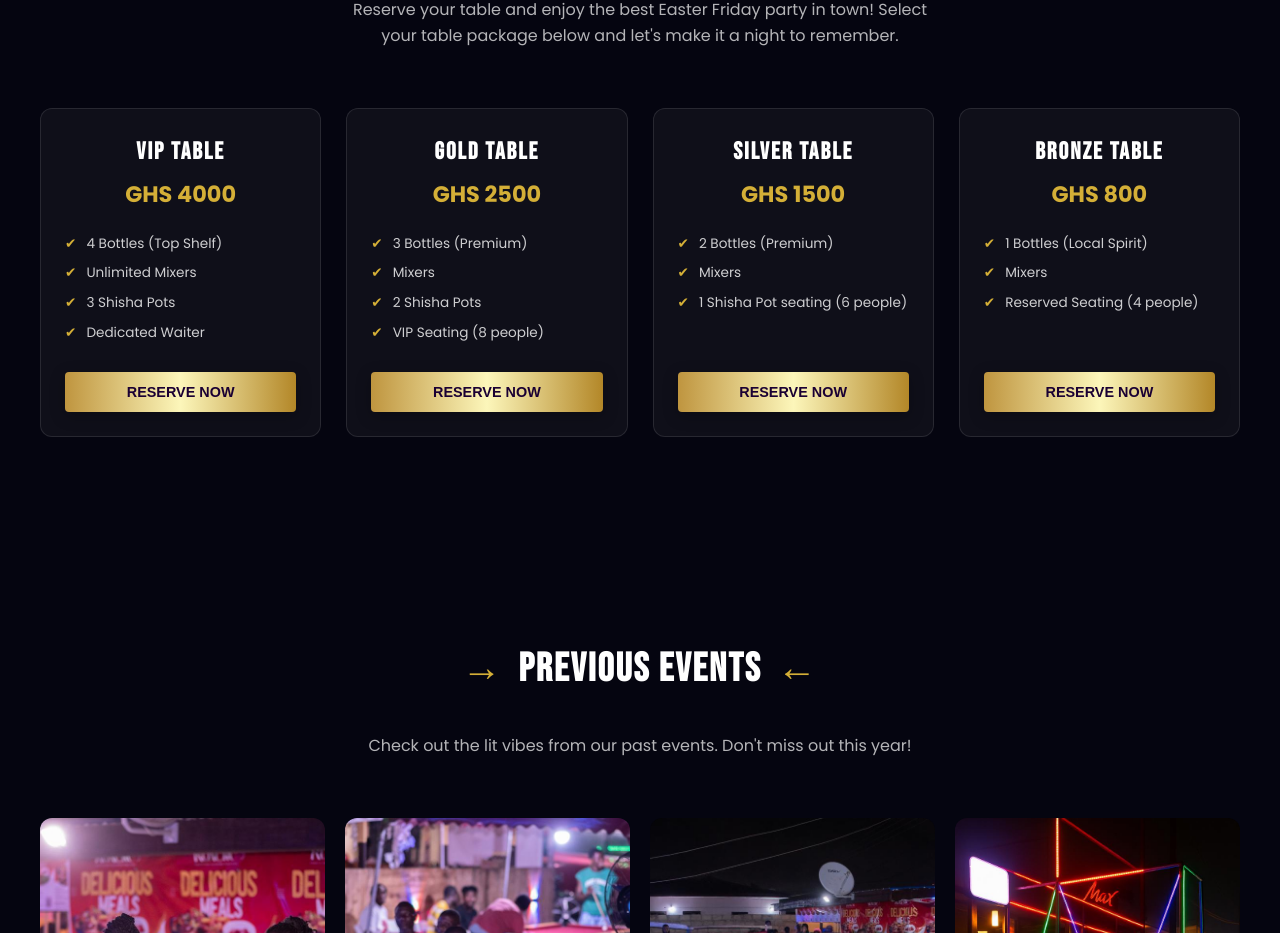
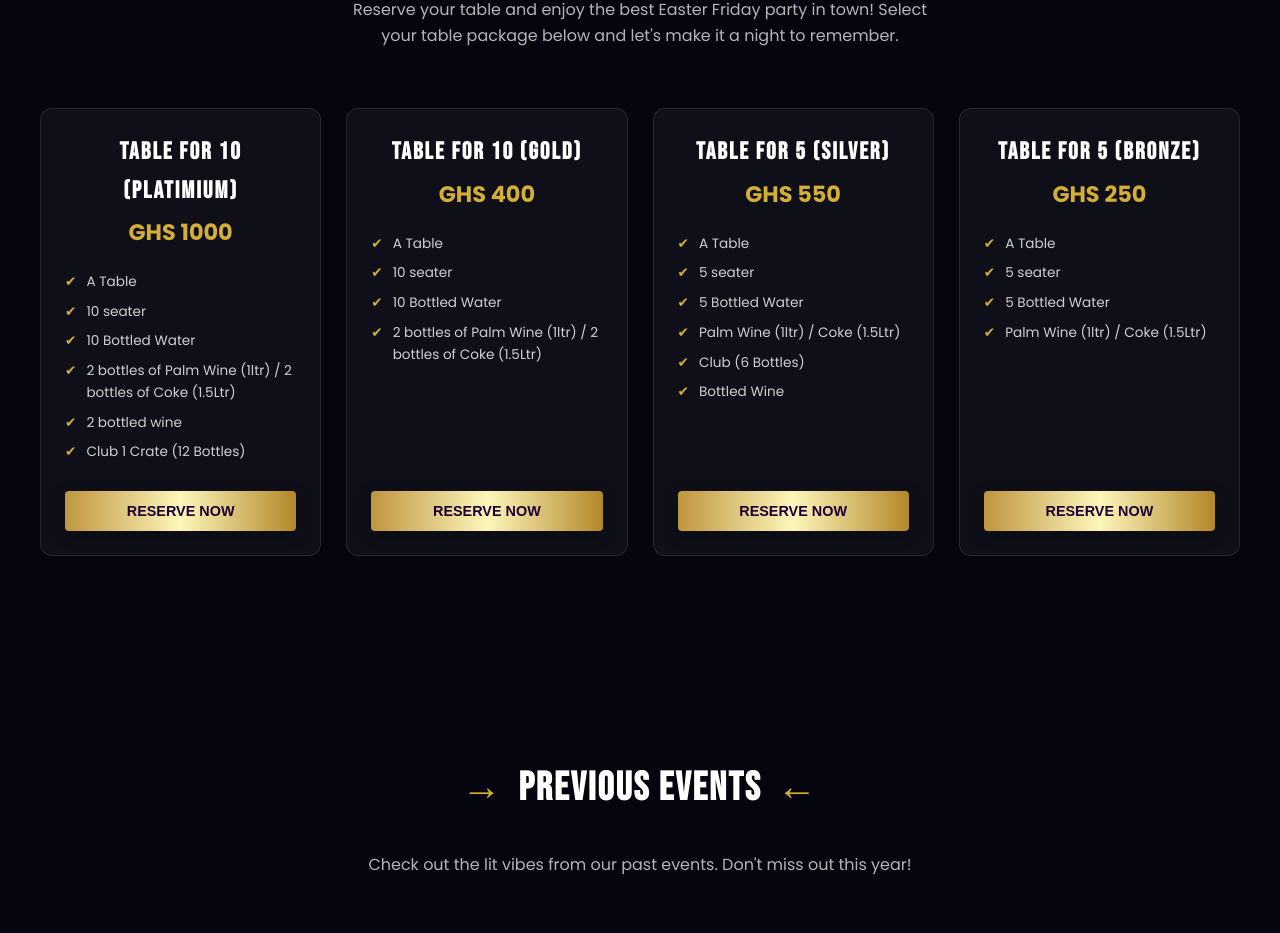
Before and after one commit to SIRDES/roxette-party, a React (Vite) app: page / in a window 1280 px wide. Shown: the part 1649-2582 px from the top of the page. Built offline with nearby package versions, Linux system fonts and the light colour scheme; a web font is replaced by a local one.

Commit message:
replaced the tables

```diff
--- a/src/components/Reservation.jsx
+++ b/src/components/Reservation.jsx
@@ -82,10 +82,10 @@ export default function Reservation({ selectedPackage }) {
               onChange={handleChange}
             >
               <option>Select Table Package</option>
-              <option>Bronze Table - GHS 800</option>
-              <option>Silver Table - GHS 1500</option>
-              <option>Gold Table - GHS 2500</option>
-              <option>VIP Table - GHS 4000</option>
+              <option>Table for 5 (Bronze) - GHS 250</option>
+              <option>Table for 5 (Silver) - GHS 550</option>
+              <option>Table for 10 (Gold) - GHS 400</option>
+              <option>Table for 10 (Platimium) - GHS 1000</option>
             </select>
 
             <textarea
--- a/src/components/Tables.jsx
+++ b/src/components/Tables.jsx
@@ -3,27 +3,29 @@ import { motion } from "framer-motion";
 
 const tables = [
      {
-    name: "VIP Table",
-    price: "4000",
-    perks: ["4 Bottles (Top Shelf)", "Unlimited Mixers", "3 Shisha Pots", "Dedicated Waiter"]
+    name: "Table for 10 (Platimium)",
+    price: "1000",
+    perks: ["A Table", "10 seater", "10 Bottled Water", "2 bottles of Palm Wine (1ltr) / 2 bottles of Coke (1.5Ltr)", "2 bottled wine", "Club 1 Crate (12 Bottles)"]
   },
       {
-    name: "Gold Table",
-    price: "2500",
-    perks: ["3 Bottles (Premium)", "Mixers", "2 Shisha Pots", "VIP Seating (8 people)"]
+    name: "Table for 10 (Gold)",
+    price: "400",
+    perks: ["A Table", "10 seater", "10 Bottled Water", "2 bottles of Palm Wine (1ltr) / 2 bottles of Coke (1.5Ltr)"]
   },
     {
-    name: "Silver Table",
-    price: "1500",
-    perks: ["2 Bottles (Premium)", "Mixers", "1 Shisha Pot seating (6 people)"]
+    name: "Table for 5 (Silver)",
+    price: "550",
+    perks: ["A Table", "5 seater", "5 Bottled Water", "Palm Wine (1ltr) / Coke (1.5Ltr)", "Club (6 Bottles)", "Bottled Wine"]
   },
 
   {
-    name: "Bronze Table",
-    price: "800",
-    perks: ["1 Bottles (Local Spirit)", "Mixers", "Reserved Seating (4 people)"]
+    name: "Table for 5 (Bronze)",
+    price: "250",
+    perks: ["A Table", "5 seater", "5 Bottled Water", "Palm Wine (1ltr) / Coke (1.5Ltr)"]
   },
 ];
+
+
 
 export default function Tables({ onSelectPackage }) {
   const handleReserve = (pkgName, price) => {
```
